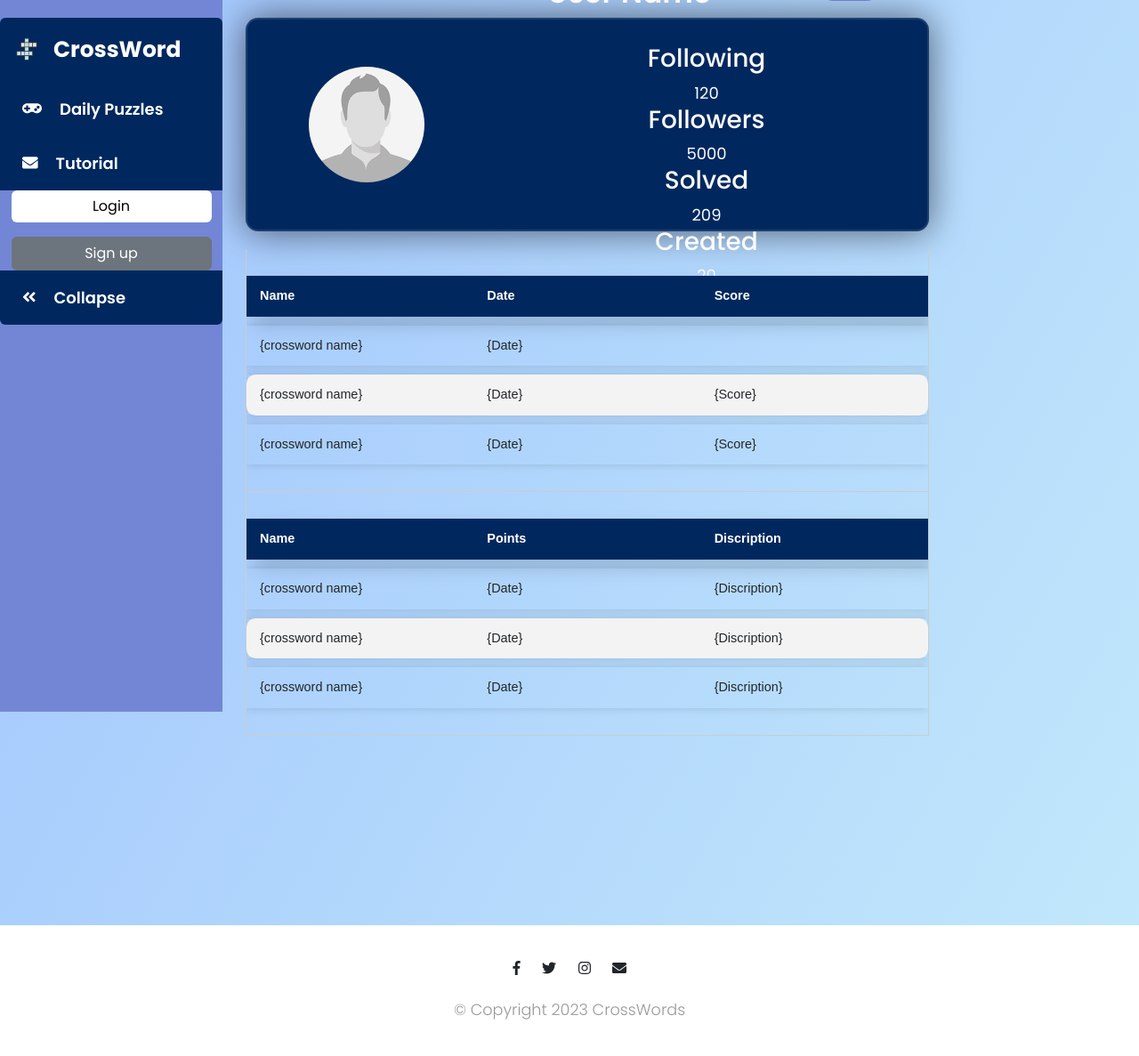
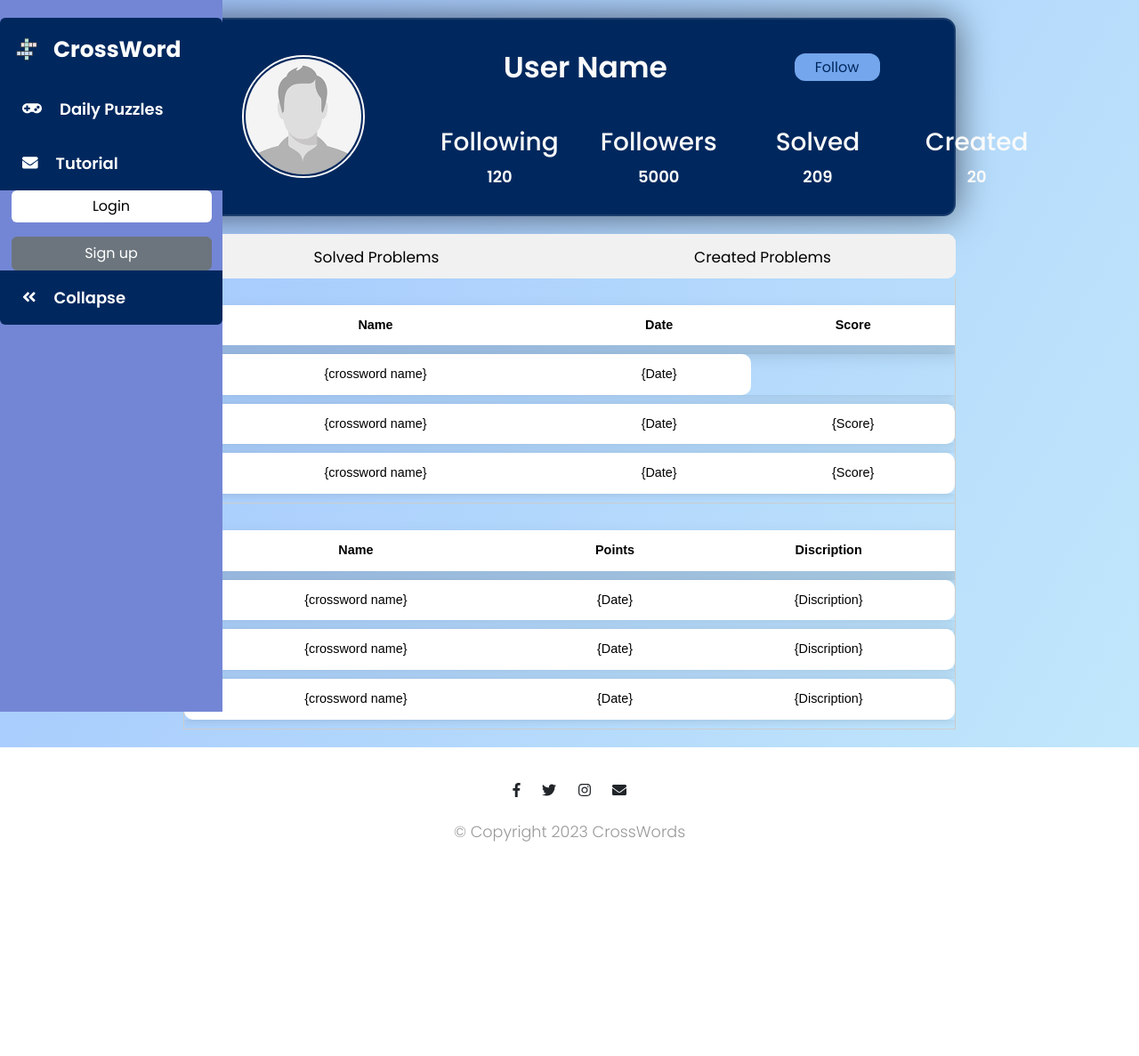
Before and after one commit to Rudra3012/IT314_Project_20, a Django app: template code/IT314_Project_20/templates/Profile/indexBackup.html in a window 1280 px wide. Shown: the whole page at 89% size. After the commit the page ends 946 px from the top, so only its background shows below. Run offline with Django 4.2, Linux system fonts and the light colour scheme; the template is opened without the code that fills it, so the values that code supplies are empty; parts of the project's set-up code (start-up, migrations or seed data) failed here and were passed over; some libraries are stand-ins or nearby versions.

Commit message:
updating the test session and a minor css change

```diff
--- a/code/IT314_Project_20/crosswordApp/static/Profile/styles.css
+++ b/code/IT314_Project_20/crosswordApp/static/Profile/styles.css
@@ -312,6 +312,7 @@ a.article:hover {
   border-collapse: separate;
   border-spacing: 0px 10px;
   background-color: transparent;
+  overflow-y: hidden;
 }
 
 .styled-table thead tr {
@@ -469,13 +470,14 @@ foll h6 {
 
 /* Style the tab content */
 .tabcontent {
-  display: none;
+  /* display: none; */
   /* padding: 6px 12px; */
   border: 1px solid #ccc;
   border-top: none;
   width: 70%;
   justify-content: center;
   display: flex;
+  overflow-y: hidden;
 }
 
 #home-Btn {
--- a/code/IT314_Project_20/static/Profile/styles.css
+++ b/code/IT314_Project_20/static/Profile/styles.css
@@ -175,7 +175,7 @@ a.article:hover {
 #content {
   width: 100%;
   padding: 20px;
-  min-height: 130vh;
+  min-height: 100vh;
   transition: all 0.3s;
 }
 
@@ -239,7 +239,7 @@ a.article:hover {
 .prof {
   display: flex;
   flex-direction: row;
-  width: 60%;
+  width: 70%;
   height: 30%;
   align-items: center;
   box-shadow: 0px 4px 4px 0px rgba(0, 0, 0, 0.2);
@@ -259,7 +259,11 @@ a.article:hover {
   border-radius: 50%;
   object-fit: cover;
   padding: 2px;
-  border: 3px solid #01285e;
+  border: 2px solid;
+  border-image-slice: 1;
+  /* border-width: 2px; */
+  /* border-image-source: linear-gradient(120deg, #a1c4fd 0%, #c2e9fb 100%); */
+  border-radius: 50%;
 }
 .prof_text {
   display: flex;
@@ -273,7 +277,7 @@ a.article:hover {
 [19:19, 4/24/2023] Rudra DA: background-image: linear-gradient(120deg, #a1c4fd 0%, #c2e9fb 100%);*/
 .full {
   height: 100vh;
-  width: 100vw;
+  width: 100%;
   display: flex;
   justify-content: flex-start;
   flex-direction: column;
@@ -308,6 +312,7 @@ a.article:hover {
   border-collapse: separate;
   border-spacing: 0px 10px;
   background-color: transparent;
+  overflow-y: hidden;
 }
 
 .styled-table thead tr {
@@ -321,8 +326,9 @@ a.article:hover {
 .styled-table th,
 .styled-table td {
   padding: 12px 15px;
-  background-color: transparent;
-  width: 30%;
+  background-color: #fff;
+  text-align: center;
+  color: black;
 }
 
 .styled-table tbody td:first-child,
@@ -336,7 +342,6 @@ a.article:hover {
   border: 0px solid black;
   border-radius: 0 10px 10px 0;
   box-shadow: 0px 0px 0px rgba(0, 0, 0, 0.15);
-  width: 30%;
 }
 
 .styled-table tbody tr {
@@ -363,14 +368,23 @@ a.article:hover {
   display: flex;
   align-items: center;
   margin-top: 30px;
+  width: 130%;
+  /*background-color: #0dcaf0;*/
+  text-align: center;
+  vertical-align: middle;
+  border-radius: 14px;
+  justify-content: center;
+  padding: 10px;
 }
 
 span {
   font-size: 18px;
+  font-weight: 600;
 }
 .row .info {
   text-align: center;
-  padding: 0 20px;
+  /*padding: 0 20px;*/
+  width: 25%;
 }
 .data {
   display: flex;
@@ -387,8 +401,8 @@ span {
 
 .follow-button {
   background-color: #fafafa;
-  border: 2px solid #6d7fcc;
-  color: #7386d5;
+  border: 2px solid #01285e;
+  color: #76a7ec;
   border-radius: 14px;
 }
 .foll {
@@ -413,18 +427,20 @@ foll h6 {
 }
 
 .followed {
-  background-color: #7386d5;
-  color: #fafafa;
+  position: relative;
+  margin-top: 15px;
+  background-color: #73a6ec;
+  color: #01285e;
+  width: 100px;
+  height: 35px;
 }
 
 .tabs {
   overflow: hidden;
   /* border: 1px solid #ccc; */
   border: none;
-  /* background-color: #f1f1f1;
-   */
-   background-color: linear-gradient(120deg, #a1c4fd 0%, #c2e9fb 100%);
-  width: 60%;
+  background-color: #f1f1f1;
+  width: 70%;
   margin-top: 20px;
   border-radius: 10px 10px;
 }
@@ -444,23 +460,37 @@ foll h6 {
 
 /* Change background color of buttons on hover */
 .tabs button:hover {
-  /* background-color: #ddd; */
-  background: rgba(0, 0, 0, 0.2);
+  background-color: #ddd;
 }
 
 /* Create an active/current tablink class */
 .tabs button.active {
-  /* background-color: #ccc; */
-  background: rgba(0, 0, 0, 0.11);
+  background-color: #ccc;
 }
 
 /* Style the tab content */
 .tabcontent {
-  display: none;
+  /* display: none; */
   /* padding: 6px 12px; */
   border: 1px solid #ccc;
   border-top: none;
-  width: 60%;
+  width: 70%;
   justify-content: center;
   display: flex;
+  overflow-y: hidden;
 }
+
+#home-Btn {
+  position: fixed;
+  top: 0;
+  left: 0;
+  margin: 20px;
+  background-color: #01285e;
+  color: #fff;
+  border: none;
+  border-radius: 10px;
+  padding: 10px;
+  font-size: 20px;
+  font-weight: 600;
+  cursor: pointer;
+}
```
Also changed, not shown: 1 other file.
